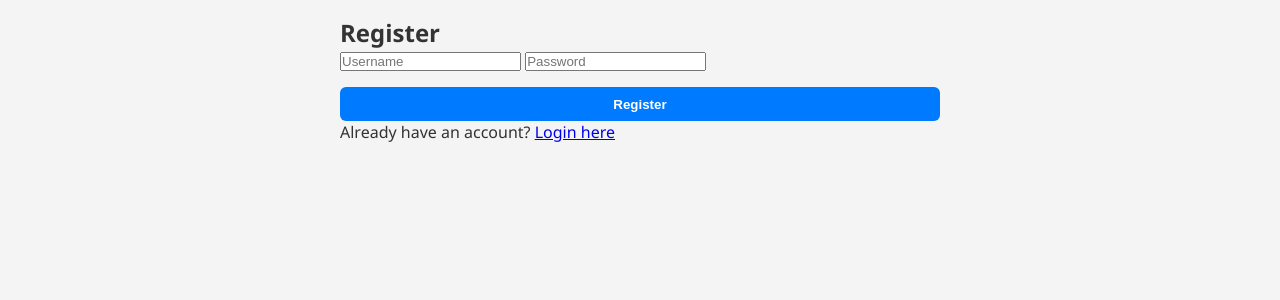
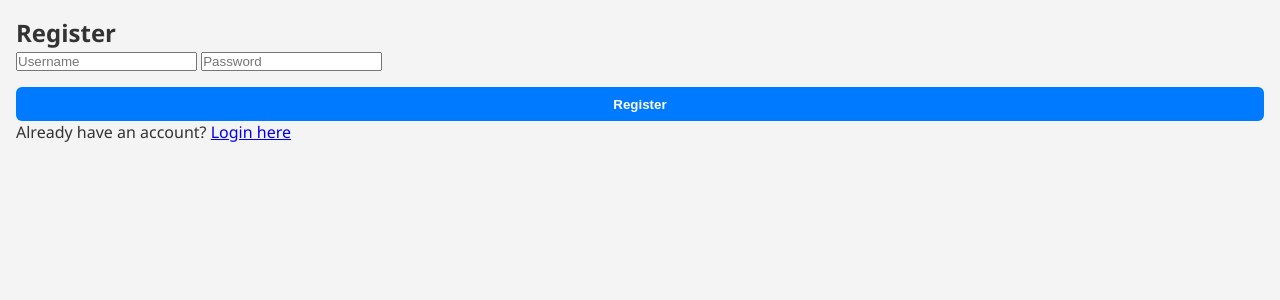
Before and after one commit to tasfiq1110/website, a Flask app: page / in a window 1280 px wide. Shown: the top 300 px of the page. Run offline with Flask 3, Linux system fonts and the light colour scheme.

Commit message:
Update register.html

```diff
--- a/templates/register.html
+++ b/templates/register.html
@@ -6,14 +6,14 @@
   <link rel="stylesheet" href="{{ url_for('static', filename='style.css') }}">
 </head>
 <body>
-  <div class="container">
+  <div class="form-container">
     <h2>Register</h2>
     <form action="{{ url_for('register') }}" method="POST">
       <input type="text" name="username" placeholder="Username" required>
       <input type="password" name="password" placeholder="Password" required>
       <button type="submit">Register</button>
     </form>
-    <p>Already have an account? <a href="{{ url_for('login_page') }}">Login here</a></p>
+    <p class="form-switch">Already have an account? <a href="{{ url_for('login_page') }}">Login here</a></p>
   </div>
 </body>
 </html>
```
